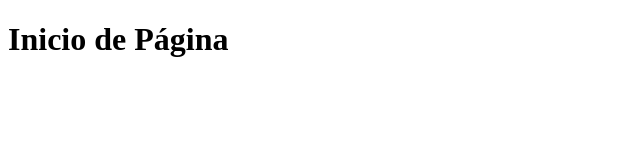
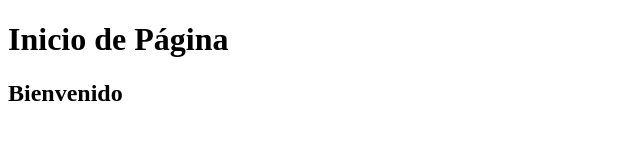
Before and after one commit to juniorfullstack/prueba, a plain HTML site: page index.html in a window 1280 px wide. Shown: the whole page, without its empty margins (0-640 px from the left). Drawn offline with Linux system fonts and the light colour scheme.

Commit message:
se crearon style y funciones

```diff
--- /dev/null
+++ b/funciones.js
@@ -0,0 +1,3 @@
+function popup(){
+    console.log('popup creado');
+}
--- a/index.html
+++ b/index.html
@@ -8,5 +8,7 @@
 </head>
 <body>
     <h1>Inicio de Página</h1>
+
+    <h2>Bienvenido</h2>
 </body>
 </html>
--- /dev/null
+++ b/stylos.css
@@ -0,0 +1,3 @@
+h2{
+    color:green;
+}
```
